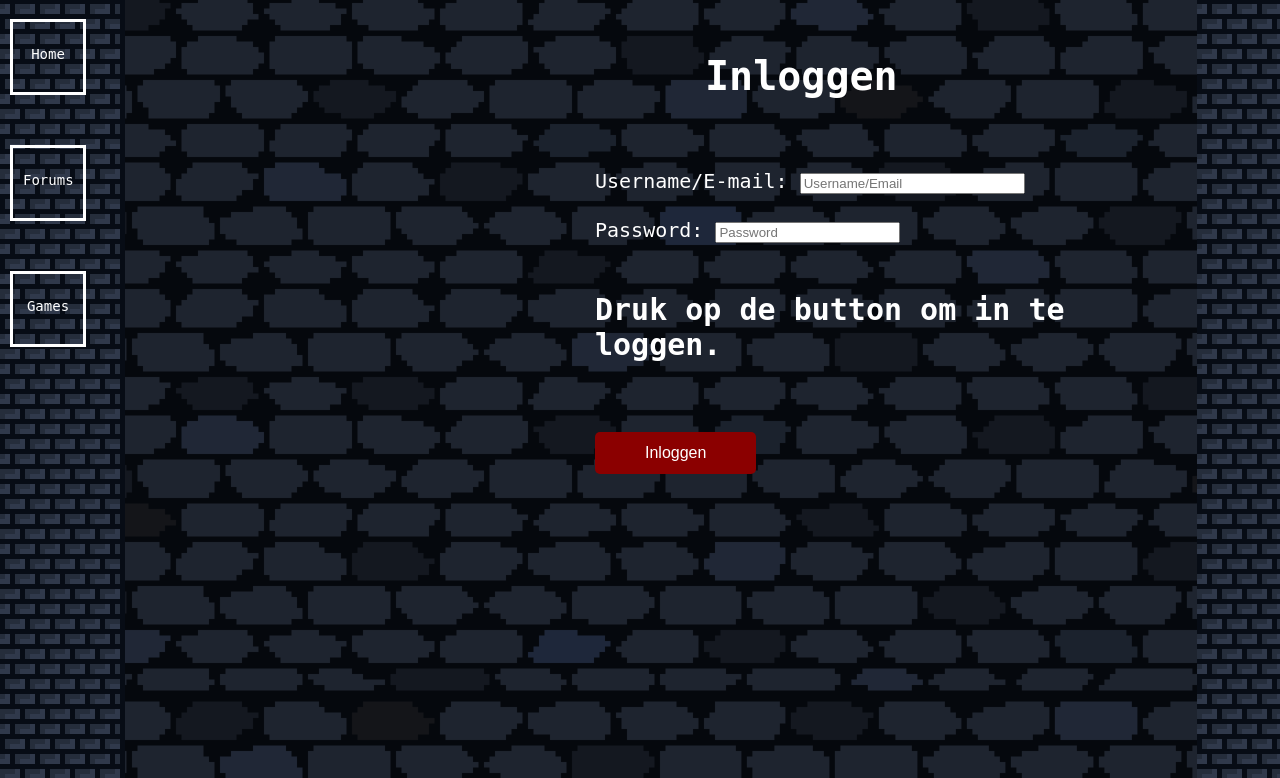
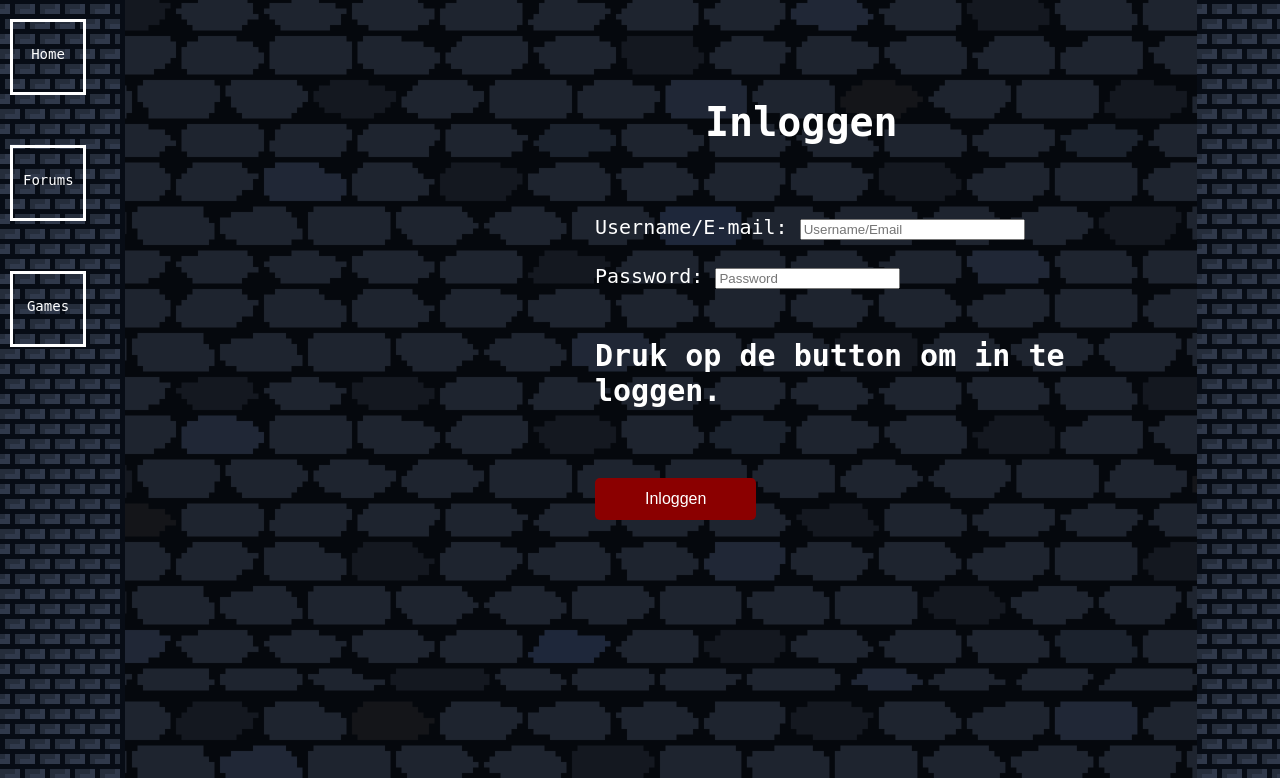
Before and after one commit to RodneyHilgen/Gameblog, a PHP site: page /inlog.php in a window 1280 px wide. Shown: the part 96-874 px from the top of the page. Run offline with PHP 8.4, Linux system fonts and the light colour scheme; grey boxes are pictures that could not be loaded.

Commit message:
Update inlog.css

```diff
--- a/css/inlog.css
+++ b/css/inlog.css
@@ -41,7 +41,7 @@ nav .search-bar input {
 }
   .inlog {
     margin-left: 580px;
-    margin-top: 54px;
+    margin-top: 100px;
     margin-bottom: 60px;
     color: white;
   }
```
